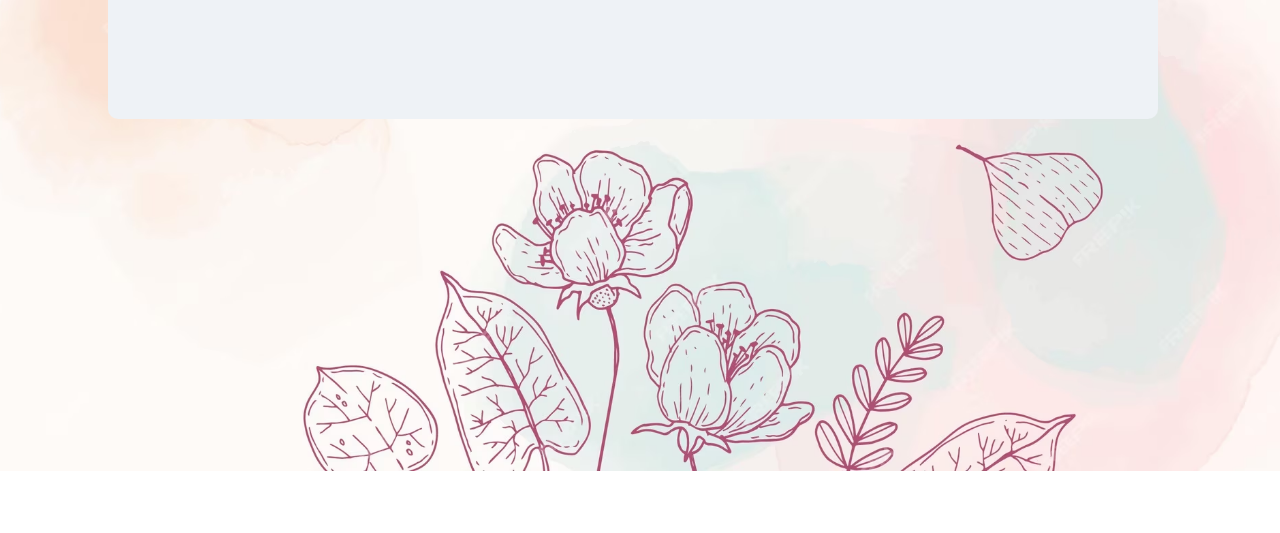
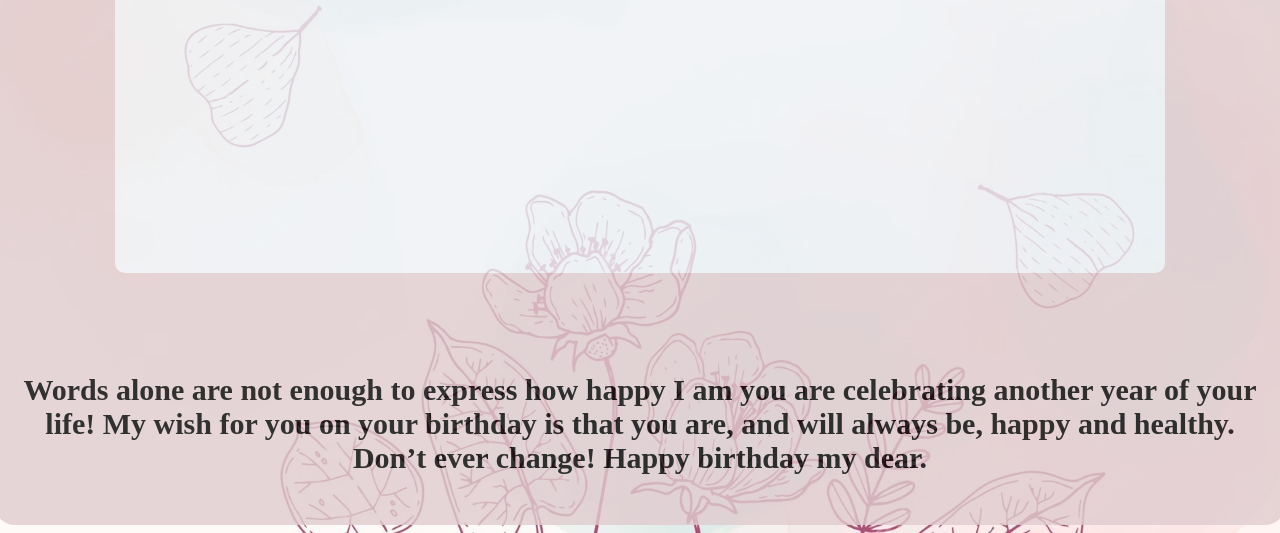
Before and after one commit to Techno2134/Birthday-wish-card-, a plain HTML site: page index.html in a window 1280 px wide. Shown: the part 437-970 px from the top of the page. Before the commit the page ends 908 px from the top, so only its background shows below. Drawn offline with Linux system fonts and the light colour scheme.

Commit message:
Update index.html

```diff
--- a/index.html
+++ b/index.html
@@ -5,18 +5,49 @@
     <meta name="viewport" content="width=device-width, initial-scale=1.0">
     <title>Document</title>
     <!-- <link rel="stylesheet" href="index.css"> -->
-    <style>
+    <style>body{
+    position: relative;
+    background-image: url("flower.avif");
+    position: relative;
+    background-size: cover;
+    display:flex;
+    background-position: center;
+    justify-content: center;
+    align-items: center;
+}
+.content{
+    background-color:rgb(224, 204, 207);
+    margin-top: 10%;
+    margin-right: 10%;
+    margin-left: 10%;
+    text-align: center;
+    border-radius: 20px;
+    padding: 20px;
+    opacity: 0.8;
+}
+.content h1{
+    font-family:'Times New Roman', Times, serif;
+    font-weight: bold;
+    font-size: 60px;
+}
+.content p{
+    font-family:'Times New Roman', Times, serif;
+    font-weight: bold;
+    font-size: 30px;
+
+}
         body{
+            position: relative;
             background-image: url('./flower.avif');
             background-position: center;
             background-size: cover;
-            background-repeat: no-repeat;
-            height:100vh;
-/*             width: 50px; */
+            display: flex;
+            justify-content: center;
+            justify-content: center;
             animation: backgroundFadeIn 2s ease-in-out;
         }
 
-        h1{
+        .content h1{
             text-align: center;
             color: black;
             background-color: rgb(238, 242, 246);
@@ -29,6 +60,27 @@
             font-family:'Times New Roman', Times, serif;
             font-weight: bold;
             transition: background-color 0.5s ease;
+        }
+        .content{
+            background-color:rgb(224, 204, 207);
+            margin-top: 10%;
+            margin-right: 10%;
+            margin-left: 10%;
+            text-align: center;
+            border-radius: 20px;
+            padding: 20px;
+            opacity: 0.8;
+        }
+        .content h1{
+            font-family:'Times New Roman', Times, serif;
+            font-weight: bold;
+            font-size: 60px;
+        }
+        .content p{
+            font-family:'Times New Roman', Times, serif;
+            font-weight: bold;
+            font-size: 30px;
+
         }
 
         h1:hover{
@@ -55,9 +107,9 @@
     </style>
 </head>
 <body>
-    <h1>Happy Birthday<br><br>
-        Words alone are not enough to express how happy I am you are celebrating another year of your life! My wish for you on your birthday is that you are, and will always be, happy and healthy. Don’t ever change! Happy birthday my dear.
-    </h1>
-
+    <div class="content">
+        <h1>Happy Birthday</h1>
+        <p>Words alone are not enough to express how happy I am you are celebrating another year of your life! My wish for you on your birthday is that you are, and will always be, happy and healthy. Don’t ever change! Happy birthday my dear.</p>
+    </div>
 </body>
 </html>
```
